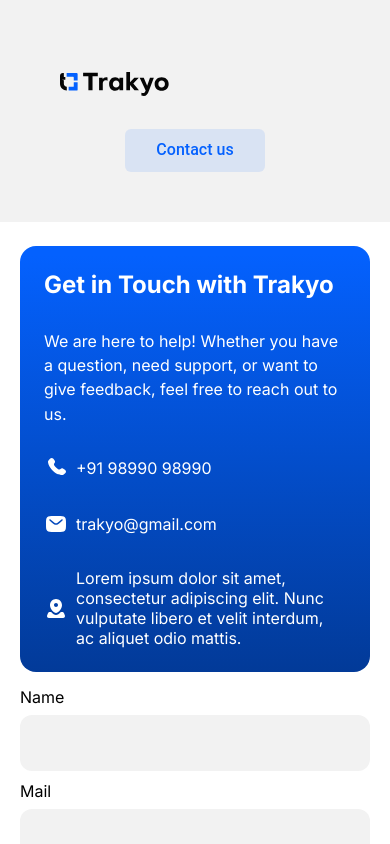
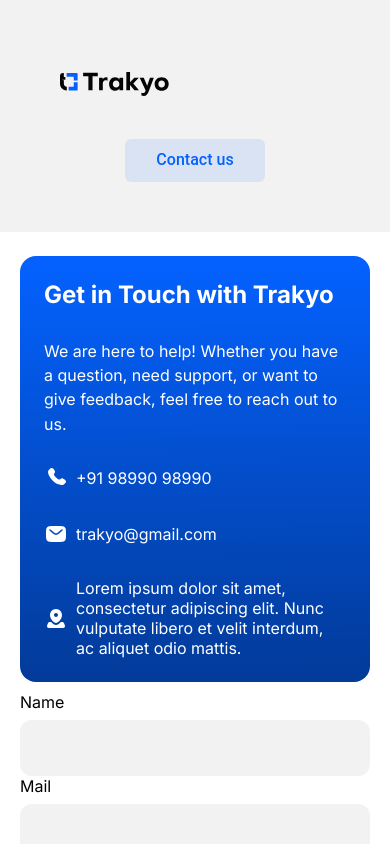
Before and after one commit to greatio-tech/trakyo-landing, a Next.js app: page / in a window 390 px wide. Shown: the part 4500-5344 px from the top of the page. Built offline with nearby package versions, Linux system fonts and the light colour scheme.

Commit message:
responsive added

```diff
--- a/src/app/page.module.css
+++ b/src/app/page.module.css
@@ -721,11 +721,12 @@
   }
 
   .ContactusArea {
-    margin-top: 30px;
+    margin-top: 40px;
   }
 
   .ContactusShow {
     width: 350px;
+    gap: 10pxF;
   }
 
   .ContactusForm {
@@ -739,7 +740,6 @@
   .ContactusTypeName {
     display: flex;
     flex-direction: column;
-    margin: 5px;
   }
 
   .input1 {
@@ -752,7 +752,6 @@
   .sendButton {
     width: 350px;
     margin-top: 10px;
-    margin-bottom: 20px;
   }
 
   .footer {
```
